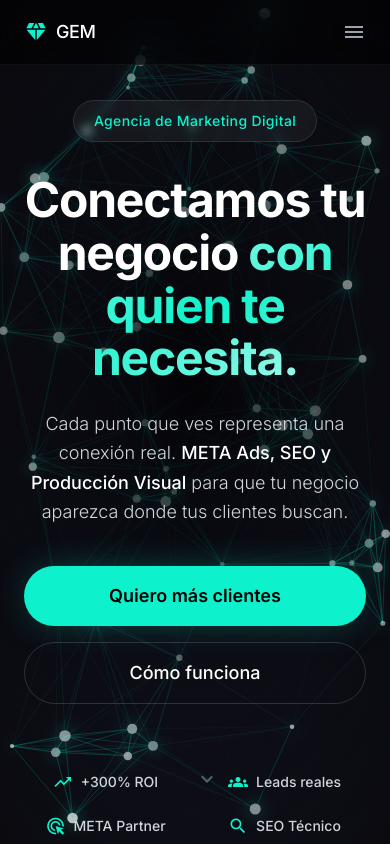
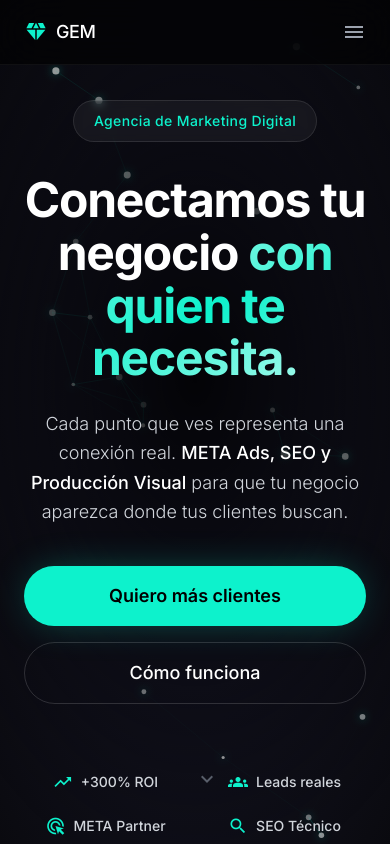
Before and after one commit to gemagenciadigital-bit/landing, a website: page index.html in a window 390 px wide. Shown: the top 844 px of the page. Drawn offline with nearby package versions, Linux system fonts and the light colour scheme.

Commit message:
fix: Separate particle behavior for desktop vs mobile
- Desktop: mouse interaction, normal speed, more particles
- Mobile: smooth autonomous movement, fewer particles, slower speed
- Better mobile performance and smoother scroll experience

Co-Authored-By: Claude Opus 4.6 <noreply@anthropic.com>

```diff
--- a/index.html
+++ b/index.html
@@ -807,30 +807,38 @@
                 let animationId;
                 let mouseX = 0;
                 let mouseY = 0;
+                let isMobile = window.innerWidth < 768;
 
-                // Track mouse for interaction
+                // Only track mouse on desktop
+                if (!isMobile) {
                     document.addEventListener('mousemove', (e) => {
                         mouseX = e.clientX;
                         mouseY = e.clientY;
                     });
+                }
 
                 const resizeCanvas = () => {
                     canvas.width = window.innerWidth;
                     canvas.height = window.innerHeight;
+                    isMobile = window.innerWidth < 768;
                 };
 
                 const createParticles = () => {
                     particles = [];
-                    const particleCount = Math.floor((canvas.width * canvas.height) / 5000);
+                    // Less particles on mobile for better performance
+                    const particleCount = isMobile
+                        ? Math.floor((canvas.width * canvas.height) / 15000)
+                        : Math.floor((canvas.width * canvas.height) / 5000);
+
                     for (let i = 0; i < particleCount; i++) {
+                        const speed = isMobile ? 0.25 : 0.8;
                         particles.push({
                             x: Math.random() * canvas.width,
                             y: Math.random() * canvas.height,
-                            vx: (Math.random() - 0.5) * 0.8,
-                            vy: (Math.random() - 0.5) * 0.8,
-                            radius: Math.random() * 4 + 2,
-                            baseOpacity: Math.random() * 0.3 + 0.5,
-                            opacity: Math.random() * 0.3 + 0.5
+                            vx: (Math.random() - 0.5) * speed,
+                            vy: (Math.random() - 0.5) * speed,
+                            radius: isMobile ? Math.random() * 2.5 + 1.5 : Math.random() * 4 + 2,
+                            opacity: Math.random() * 0.4 + 0.3
                         });
                     }
                 };
@@ -843,13 +851,15 @@
                         p.x += p.vx;
                         p.y += p.vy;
 
-                        // Mouse interaction - particles move away from cursor
+                        // Mouse interaction only on desktop
+                        if (!isMobile) {
                             const dxMouse = p.x - mouseX;
                             const dyMouse = p.y - mouseY;
                             const distMouse = Math.sqrt(dxMouse * dxMouse + dyMouse * dyMouse);
                             if (distMouse < 150) {
                                 p.x += dxMouse * 0.02;
                                 p.y += dyMouse * 0.02;
+                            }
                         }
 
                         // Wrap around edges
@@ -858,12 +868,12 @@
                         if (p.y < 0) p.y = canvas.height;
                         if (p.y > canvas.height) p.y = 0;
 
-                        // Draw particle with glow - WHITE/CYAN color
+                        // Draw particle with glow
                         ctx.beginPath();
                         ctx.arc(p.x, p.y, p.radius, 0, Math.PI * 2);
                         ctx.fillStyle = `rgba(255, 255, 255, ${p.opacity})`;
-                        ctx.shadowBlur = 15;
-                        ctx.shadowColor = 'rgba(13, 242, 204, 0.8)';
+                        ctx.shadowBlur = isMobile ? 8 : 15;
+                        ctx.shadowColor = 'rgba(13, 242, 204, 0.6)';
                         ctx.fill();
                         ctx.shadowBlur = 0;
 
@@ -873,12 +883,13 @@
                             const dy = p.y - p2.y;
                             const distance = Math.sqrt(dx * dx + dy * dy);
 
-                            if (distance < 180) {
+                            const maxDistance = isMobile ? 120 : 180;
+                            if (distance < maxDistance) {
                                 ctx.beginPath();
                                 ctx.moveTo(p.x, p.y);
                                 ctx.lineTo(p2.x, p2.y);
-                                ctx.strokeStyle = `rgba(13, 242, 204, ${0.4 * (1 - distance / 180)})`;
-                                ctx.lineWidth = 1;
+                                ctx.strokeStyle = `rgba(13, 242, 204, ${0.35 * (1 - distance / maxDistance)})`;
+                                ctx.lineWidth = 0.5;
                                 ctx.stroke();
                             }
                         });
```
Lines whose indentation alone changed are shown as unchanged.
